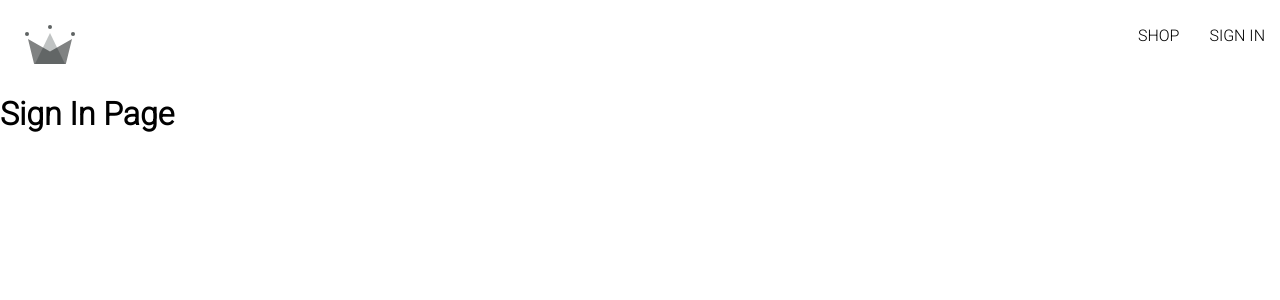
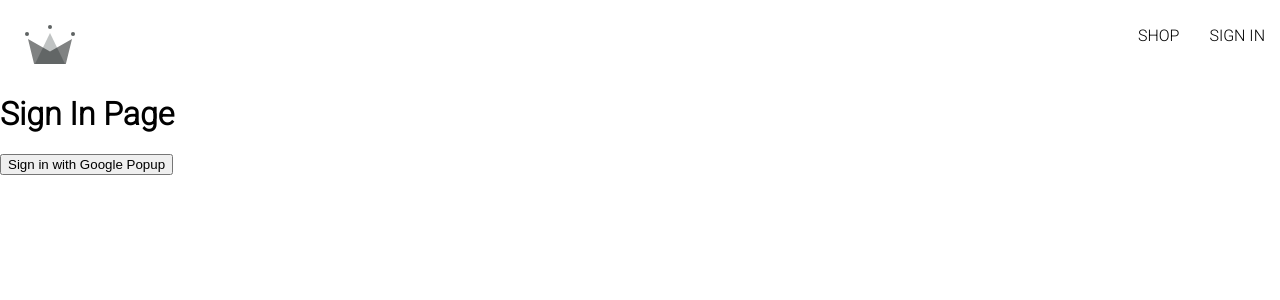
Before and after one commit to jesusxambro/two-heavens-clothing, a React (Create React App) app: page /sign-in in a window 1280 px wide. Shown: the top 300 px of the page. Built offline with nearby package versions, Linux system fonts and the light colour scheme.

Commit message:
Added pop up for Google Sign in

```diff
--- a/src/routes/sign-in/sign-in.component.jsx
+++ b/src/routes/sign-in/sign-in.component.jsx
@@ -1,7 +1,16 @@
-const SignIn = ()=> {
+import {signInWithGooglePopup} from '../../utils/firebase/firebase.utils';
+
+const SignIn =() => {
+    const logGoogleUser = async () => {
+        const response = await signInWithGooglePopup();
+        console.log(response);
+    }
     return(
         <div>
             <h1>Sign In Page</h1>
+            <button onClick={logGoogleUser}>
+                Sign in with Google Popup
+            </button>
         </div>
     )
 }
--- a/src/utils/firebase/firebase.utils.js
+++ b/src/utils/firebase/firebase.utils.js
@@ -1,4 +1,5 @@
 import { initializeApp} from 'firebase/app';
+import { getAuth, signInWithRedirect, signInWithPopup, GoogleAuthProvider} from 'firebase/auth';
 
 
 const firebaseConfig = {
@@ -12,3 +13,12 @@
 
 
 const firebaseApp = initializeApp(firebaseConfig);
+
+const provider = new GoogleAuthProvider();
+
+provider.setCustomParameters({
+    prompt: "select_account"
+});
+
+export const auth = getAuth();
+export const signInWithGooglePopup = () => signInWithPopup(auth,provider);
```
